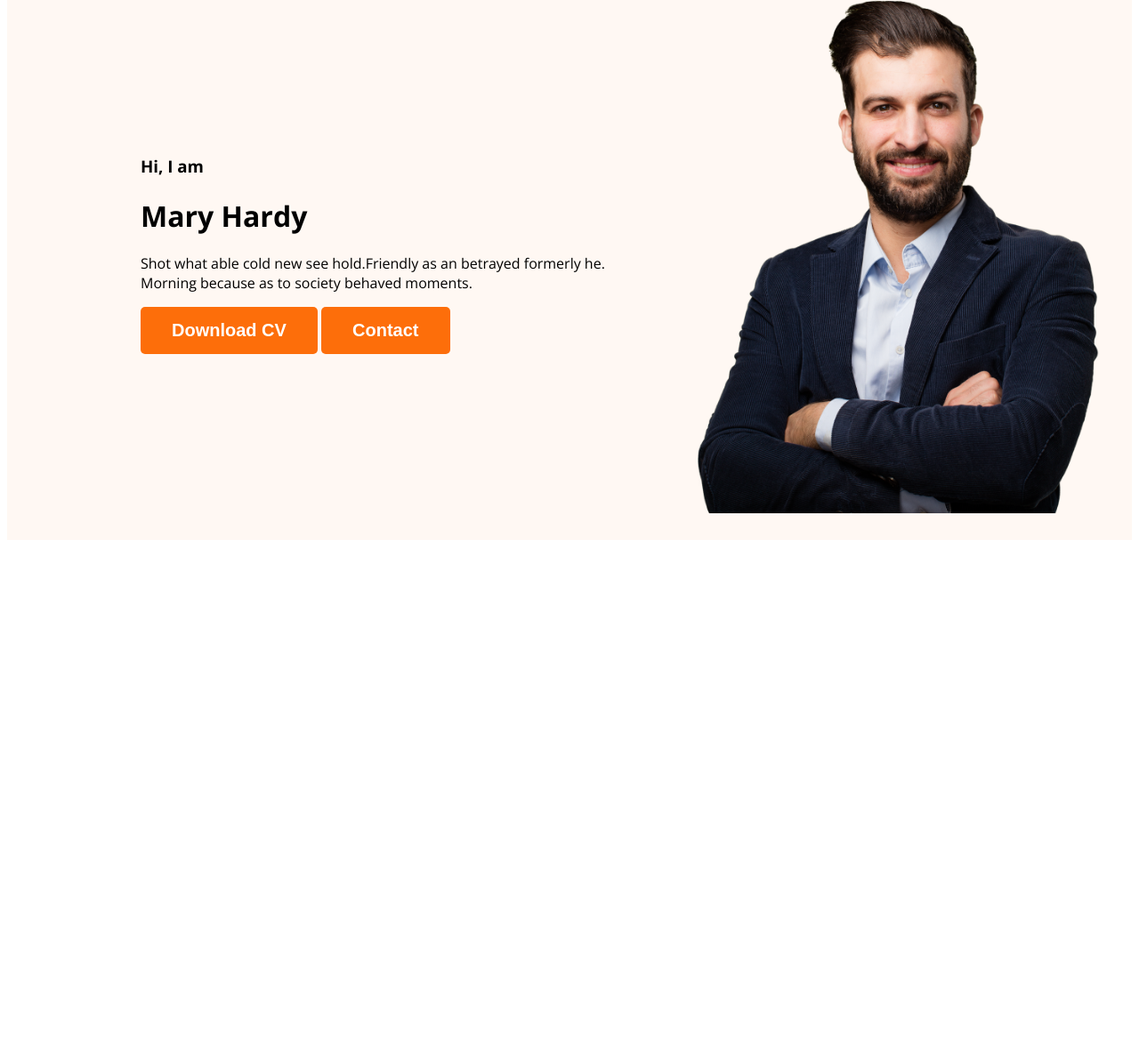
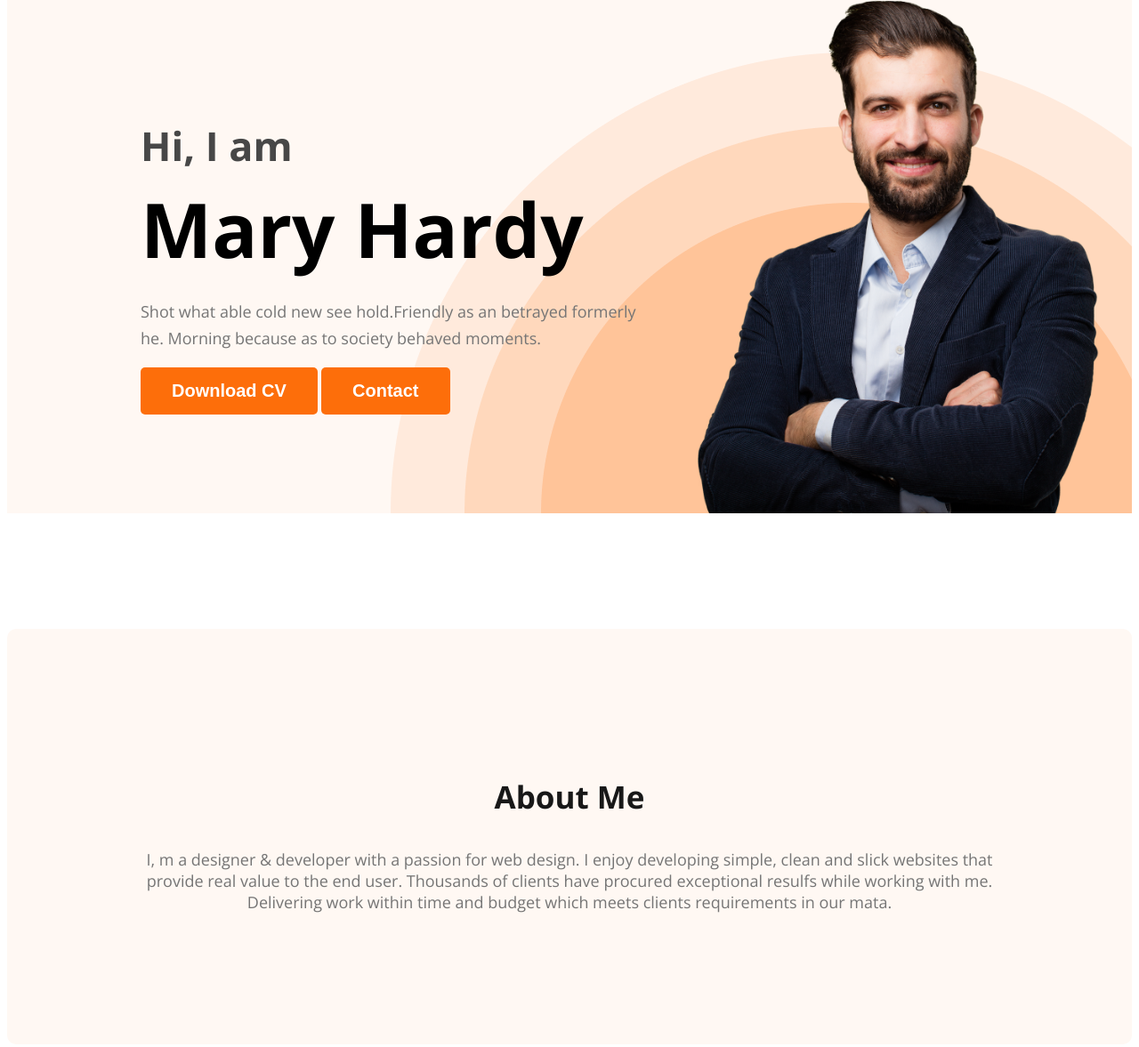
Before and after one commit to Ashraful-Ahsan/webdeveloper-portfolio, a plain HTML site: page index.html in a window 1280 px wide. Shown: the part 212-1389 px from the top of the page at 89% size. Before the commit the page ends 827 px from the top, so only its background shows below. Drawn offline with nearby package versions, Linux system fonts and the light colour scheme; a web font is replaced by a local one.

Commit message:
about section created

```diff
--- a/index.html
+++ b/index.html
@@ -24,9 +24,9 @@
             <div class="banner-content">
                 <h3 class="banner-greeting">Hi, I  am</h3>
                 <h1 class="banner-title">Mary Hardy</h1>
-                <p>Shot what able cold new see hold.Friendly as an betrayed formerly he. Morning because as to society behaved moments.</p>
+                <p class="banner-description">Shot what able cold new see hold.Friendly as an betrayed formerly he. Morning because as to society behaved moments.</p>
                 <button class="btn-primary">Download CV</button>
-                <button class="btn-primary">Contact</button>
+                <button class="btn-primary" id="btn2">Contact</button>
             </div>
 
             <img class="profile-pic" src="images/hardy.png" alt="">
@@ -34,6 +34,13 @@
     </header>
 
     <main>
+        <section class="about">
+            <h3 class="section-title">About Me</h3>
+            <p class="section-description">I, m a designer & developer with a passion for web design. I enjoy developing simple, clean and slick websites that provide real value to the end user. Thousands of clients have procured exceptional resulfs while working with me. Delivering work within time and budget which meets clients requirements in our mata.</p>
+        </section>
+
+
+
 
     </main>
 
--- a/styles/portfolio.css
+++ b/styles/portfolio.css
@@ -18,6 +18,26 @@ font-family: 'Open Sans', sans-serif;
     padding: 15px 35px;
 
 }
+
+.section-title{
+    color: #181818;
+    text-align: center;
+
+    font-size: 35px;
+
+    font-weight: 700;
+    line-height: normal;
+}
+
+.section-description{
+    color:#757575;
+text-align: center;
+font-family: Open Sans;
+font-size: 18px;
+font-style: normal;
+font-weight: 400;
+}
+
 /* nav related style */
 nav{
     display: flex;
@@ -51,15 +71,59 @@ nav a{
 /* header related style*/
 .header{
     background-color: #FFF8F3;
+    background-image: url(../images/header_bg.png);
+    background-repeat: no-repeat;
+    background-position: bottom right;
 }
 
 .banner{
-    padding: 30px 30px 30px 150px;
+    padding: 30px 30px 0px 150px;
     display: flex;
     align-items: center;
+    justify-content: space-between;
+}
+
+.banner-content{
+    max-width: 500px;
 }
 
 .banner .profile-pic{
     width: 500px;
     height: 600px;
 }
+
+.banner-greeting{
+    font-size: 45px;
+    color: #474747;
+    margin-bottom:0;
+
+}
+.banner-title{
+    font-size: 85px;
+
+    font-weight: 700;
+    margin-top: 5px;
+    margin-bottom: 20px;
+}
+
+.banner-description{
+    width: 585px;
+    color:  #757575;
+
+font-size: 18px;
+
+font-weight: 400;
+line-height: 30px;
+}
+
+/* main section style */
+
+.about{
+    padding: 130px;
+    border-radius: 10px;
+    background: #FFF8F3;
+    margin: 130px 0;
+}
+
+
+/* about section style */
```
